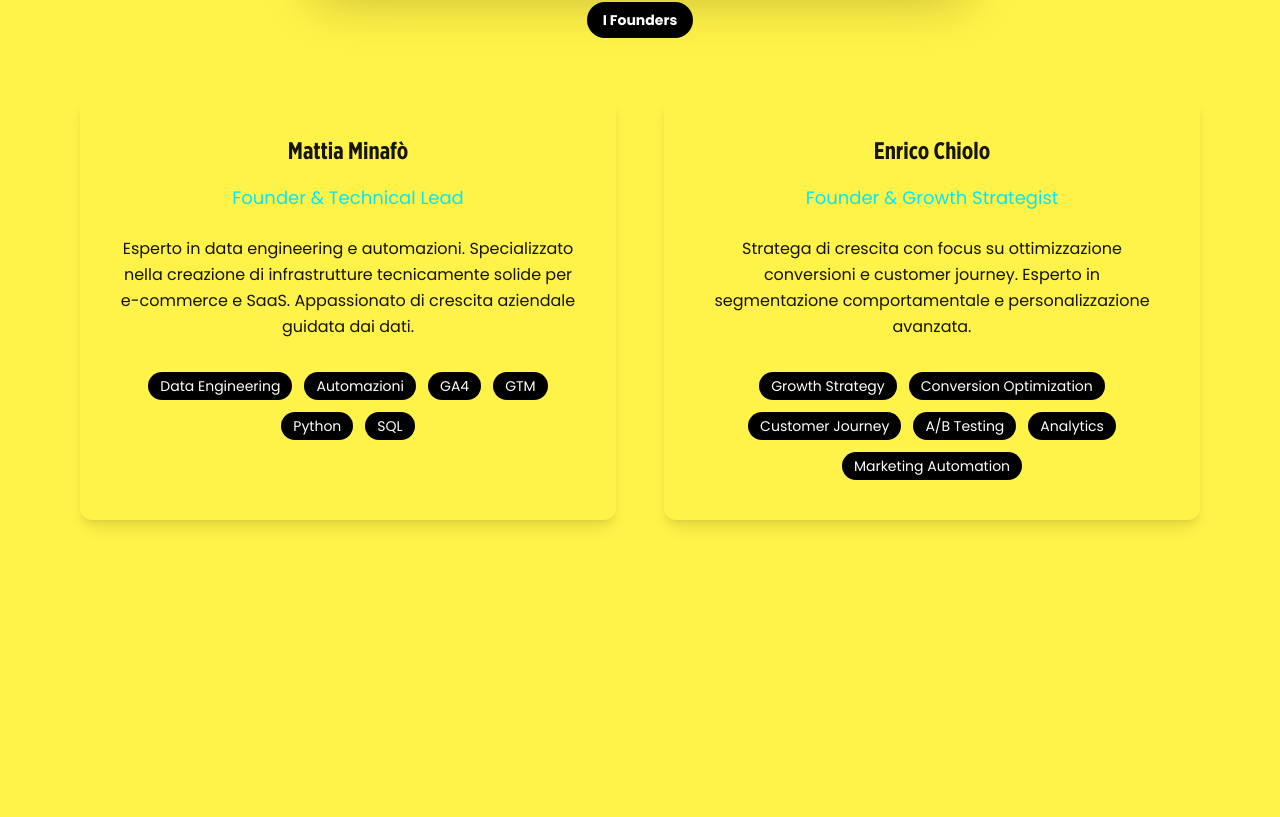
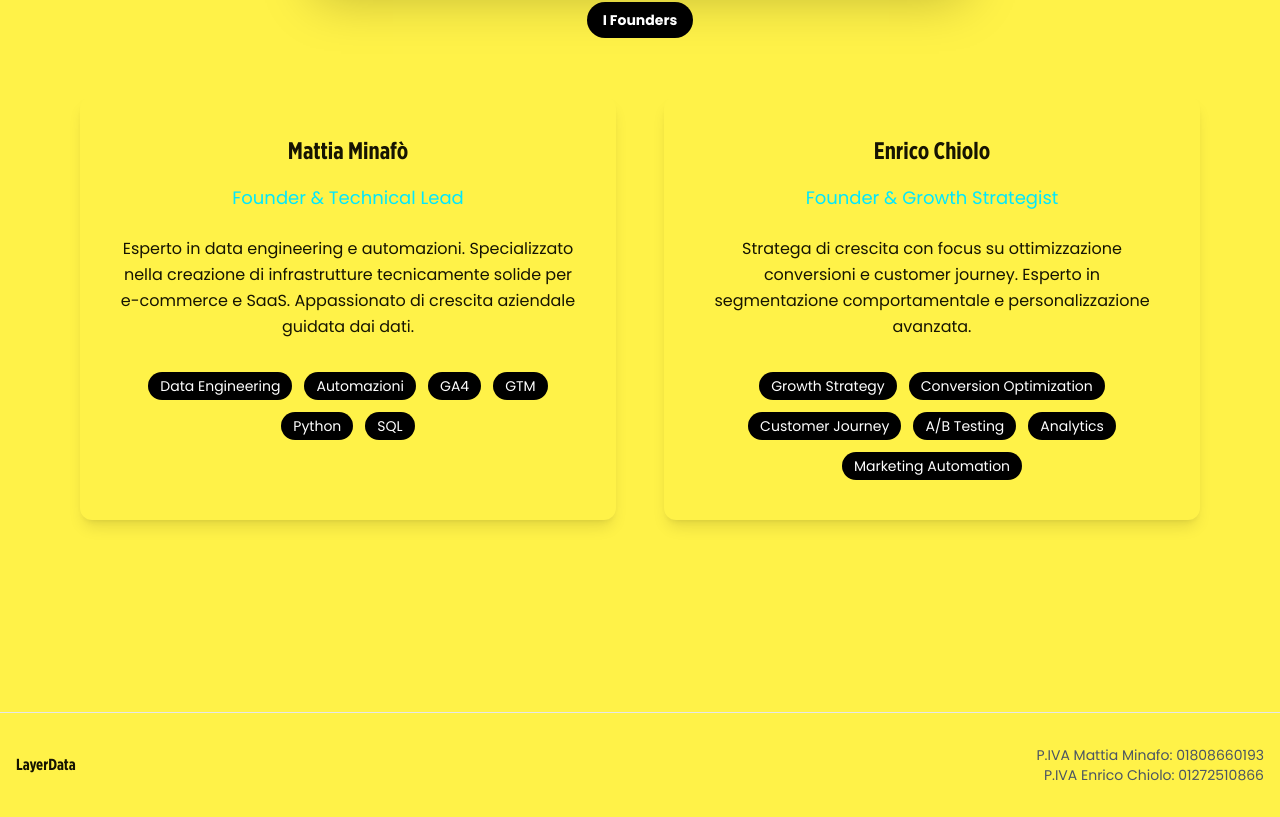
Before and after one commit to mattiaminafo/layerdata, a Next.js app: page / in a window 1280 px wide. Shown: the part 5012-5829 px from the top of the page. Before the commit the page ends 5724 px from the top, so only its background shows below. Built offline with nearby package versions, Linux system fonts and the light colour scheme.

Commit message:
Add Footer with VAT numbers and render in page

```diff
--- a/app/layout.js
+++ b/app/layout.js
@@ -16,8 +16,8 @@ const gotham = localFont({
 });
 
 export const metadata = {
-  title: "Create Next App",
-  description: "Generated by create next app",
+  title: "LayerData",
+  description: "Generiamo la tua macchina per la crescita",
 };
 
 export default function RootLayout({ children }) {
--- a/app/page.js
+++ b/app/page.js
@@ -4,6 +4,7 @@ import Packages from "../components/packages";
 import Tripwires from "../components/tripwires";
 import CaseStudy from "../components/casestudy";
 import AboutUs from "../components/aboutus";
+import Footer from "../components/footer";
 
 export default function Page() {
   return (
@@ -26,6 +27,8 @@ export default function Page() {
       <div className="py-24">
         <AboutUs />
       </div>
+
+      <Footer />
     </div>
   );
 }
--- /dev/null
+++ b/components/footer.js
@@ -0,0 +1,13 @@
+export default function Footer() {
+  return (
+    <footer className="w-full border-t border-gray-200 py-8 px-4 bg-transparent">
+      <div className="max-w-7xl mx-auto flex flex-col sm:flex-row items-center justify-between gap-3">
+        <div className="text-base font-bold font-gotham">LayerData</div>
+        <div className="text-sm text-gray-600 text-center sm:text-right">
+          <div>P.IVA Mattia Minafo: 01808660193</div>
+          <div>P.IVA Enrico Chiolo: 01272510866</div>
+        </div>
+      </div>
+    </footer>
+  );
+}
```
